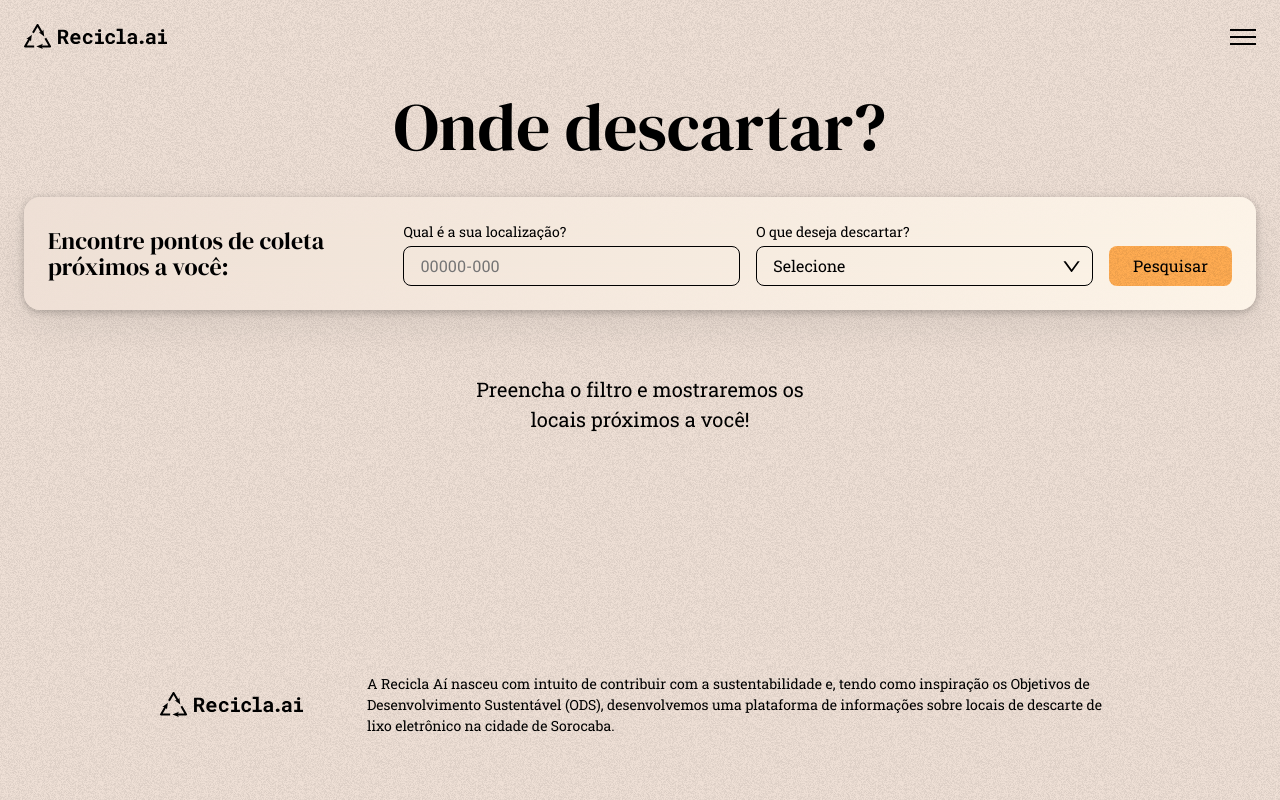
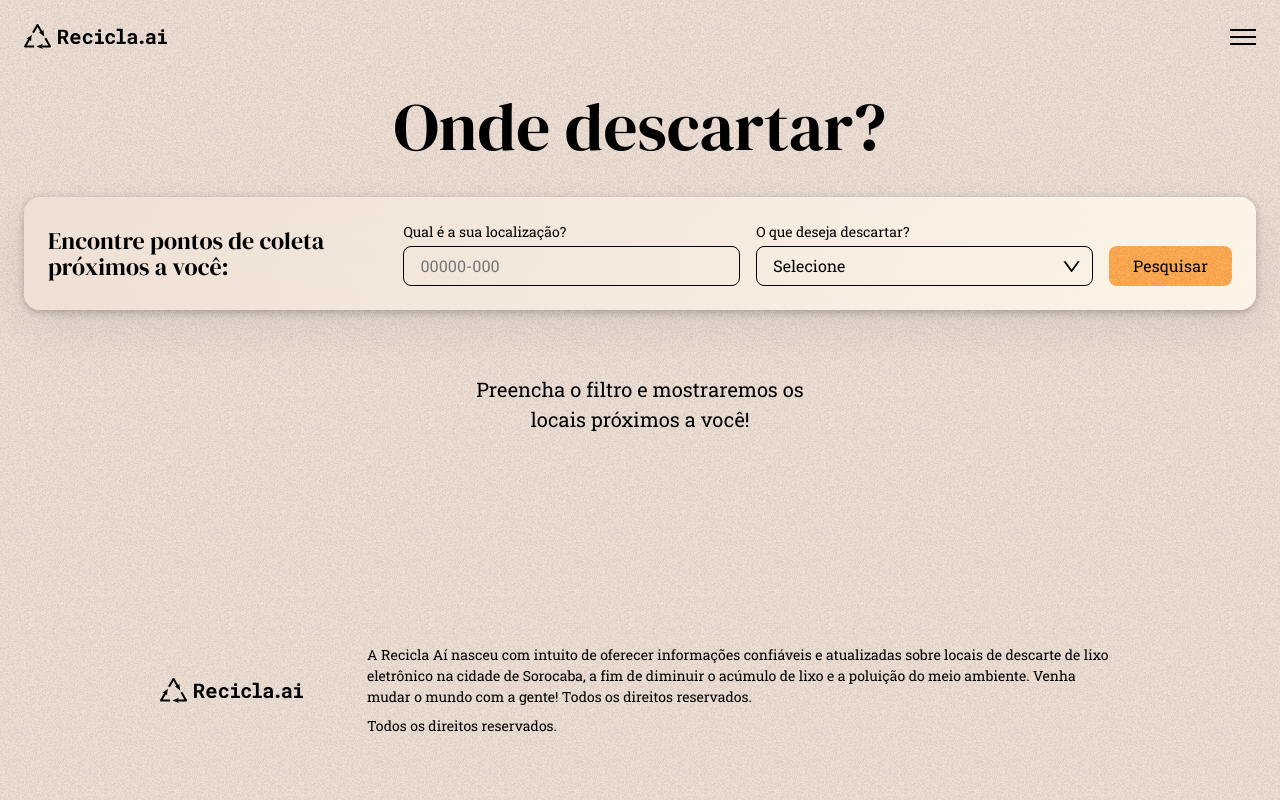
Before and after one commit to facens-fcc/recicla-ai-spring-boot, a React (Vite) app: page /onde-descartar in a window 1280 px wide. Built offline with nearby package versions, Linux system fonts and the light colour scheme.

Commit message:
Update footer content

```diff
--- a/src/components/Footer/Footer.jsx
+++ b/src/components/Footer/Footer.jsx
@@ -10,8 +10,9 @@ const Footer = () => {
       <div className="container container--narrow">
         <div className={style.footer__wrapper}>
           <Brand />
-          <div className={style.footer__about}>
-            <p>A Recicla Aí nasceu com intuito de contribuir com a sustentabilidade e, tendo como inspiração os Objetivos de Desenvolvimento Sustentável (ODS), desenvolvemos uma plataforma de informações sobre locais de descarte de lixo eletrônico na cidade de Sorocaba.</p>
+          <div className={style.footer__content}>
+            <p>A Recicla Aí nasceu com intuito de oferecer informações confiáveis e atualizadas sobre locais de descarte de lixo eletrônico na cidade de Sorocaba, a fim de diminuir o acúmulo de lixo e a poluição do meio ambiente. Venha mudar o mundo com a gente! Todos os direitos reservados.</p>
+            <p>Todos os direitos reservados.</p>
           </div>
         </div>
       </div>
--- a/src/components/Footer/Footer.module.css
+++ b/src/components/Footer/Footer.module.css
@@ -15,8 +15,12 @@
   gap: var(--spacing-md) var(--spacing-xl);
 }
 
-.footer__about {
+.footer__content {
   font-size: var(--text-sm);
+}
+
+.footer__content * + * {
+  margin-top: var(--spacing-xs);
 }
 
 @media (min-width: 768px) {
```
